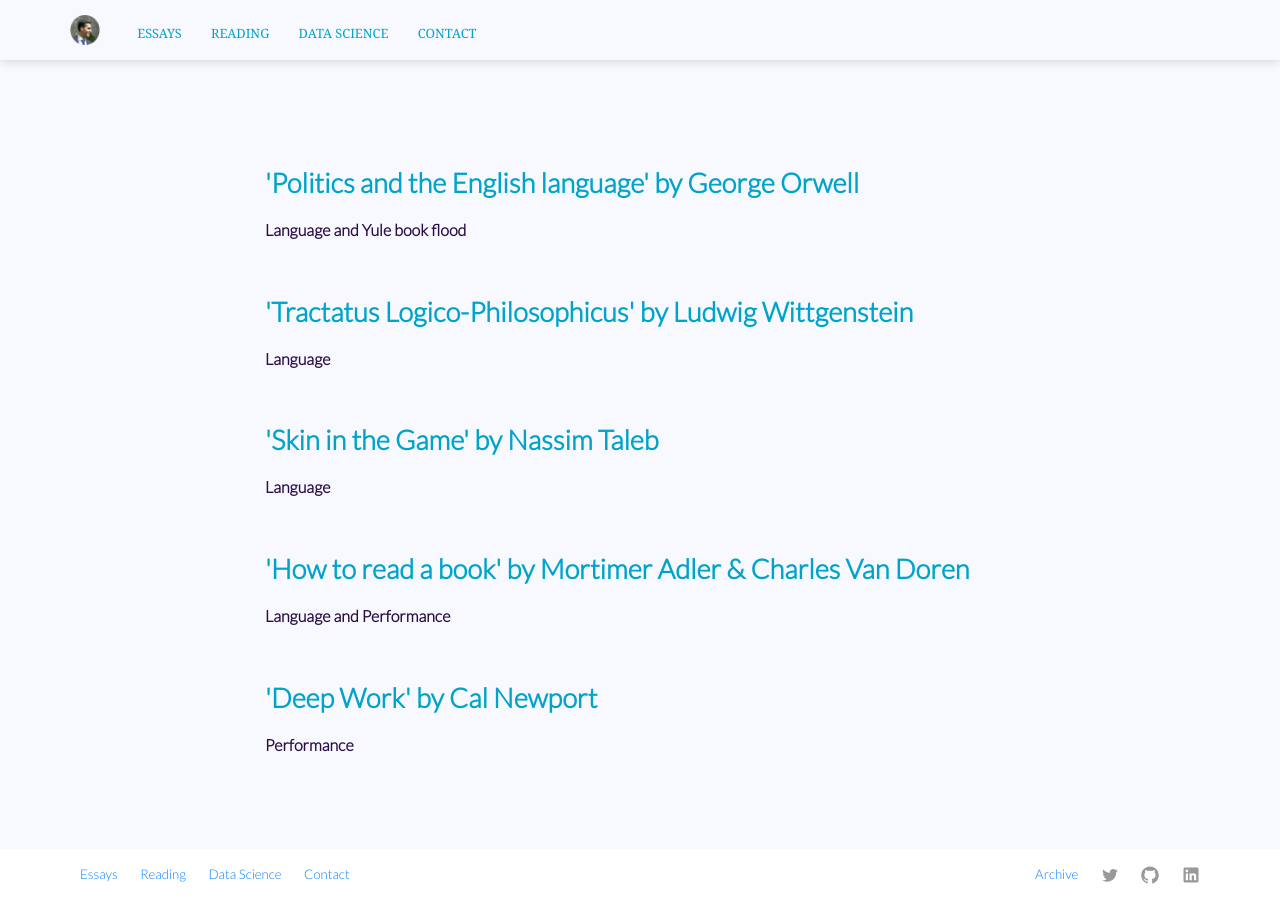
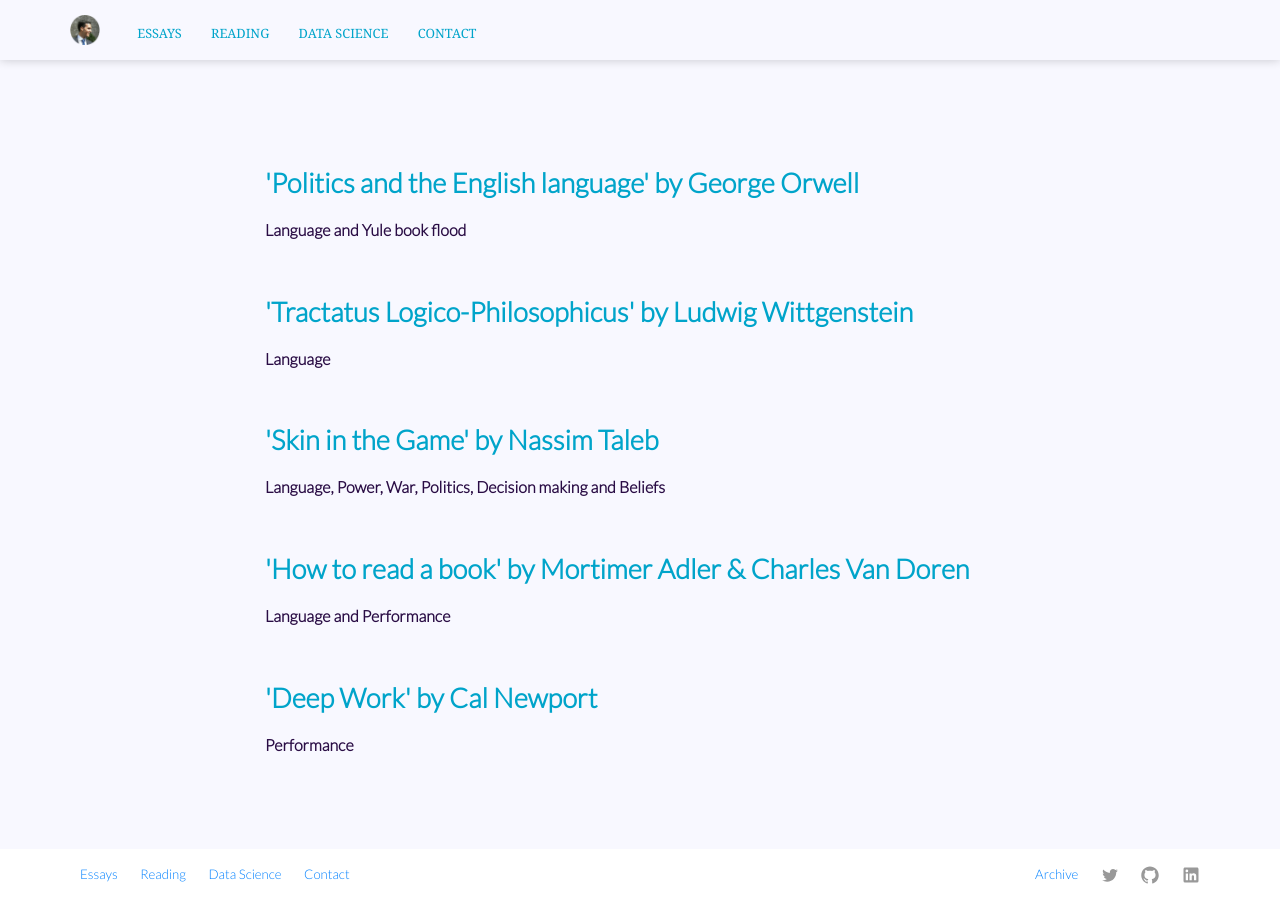
Before and after one commit to ohduran/ohduran.github.io, a Jekyll site: the page built from reading/all.html, in a window 1280 px wide and 900 px high, scrolled down 730 px. Built offline with Jekyll 4.4.1, drawn with Linux system fonts in a browser that asks for light colours; nearby versions of some CDN libraries.

Commit message:
assign new tags to skin in the game

```diff
--- a/_posts/2018-11-24-skin-in-the-game.md
+++ b/_posts/2018-11-24-skin-in-the-game.md
@@ -3,7 +3,7 @@ layout: post
 title:  "'Skin in the Game' by Nassim Taleb"
 date:   2018-11-24 15:00:00 +0100
 categories: booknotes
-tags: language
+tags: [language, power, war, politics, decision making, beliefs]
 permalink: /skin-in-the-game
 ---
 > It's one thing to study war and another to live the warrior's life.
```
